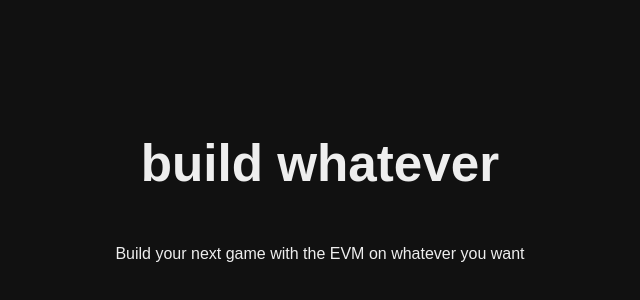
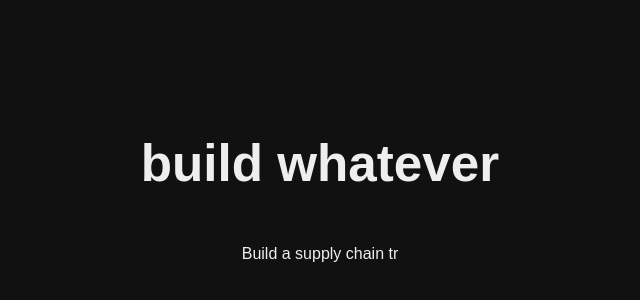
Before and after one commit to jcstein/build-whatever, a React (Vite) app: page / in a window 1280 px wide. Shown: the part 260-560 px from the top of the page, without its empty margins (320-960 px from the left). Built offline with nearby package versions, Linux system fonts and the light colour scheme.

Commit message:
Update BuildWhatever.tsx

```diff
--- a/src/BuildWhatever.tsx
+++ b/src/BuildWhatever.tsx
@@ -8,13 +8,17 @@ const BuildWhatever: React.FC = () => {
   const [buildWhatever, setBuildWhatever] = useState('');
   const [typedSelection, setTypedSelection] = useState('');
 
-  useEffect(() => {
+  const generateRandomBuild = () => {
     const randomApp = apps[Math.floor(Math.random() * apps.length)];
     const randomExecLayer = execLayers[Math.floor(Math.random() * execLayers.length)];
     const randomDaLayer = daLayers[Math.floor(Math.random() * daLayers.length)];
 
     const newSelection = `Build ${randomApp} with the ${randomExecLayer} on ${randomDaLayer}.`;
     setBuildWhatever(newSelection);
+  }
+
+  useEffect(() => {
+    generateRandomBuild();
   }, []);
 
   useEffect(() => {
@@ -27,8 +31,13 @@ const BuildWhatever: React.FC = () => {
         }
         if (i >= buildWhatever.length-1) {
           clearInterval(typing);
+
+          setTimeout(() => {
+            setTypedSelection('');
+            generateRandomBuild();
+          }, 2000); // Wait for 2 seconds before generating a new string
         }
-      }, 100);
+      }, 50);
 
       return () => clearInterval(typing);
     }
@@ -38,3 +47,4 @@ const BuildWhatever: React.FC = () => {
 };
 
 export default BuildWhatever;
+``
```
